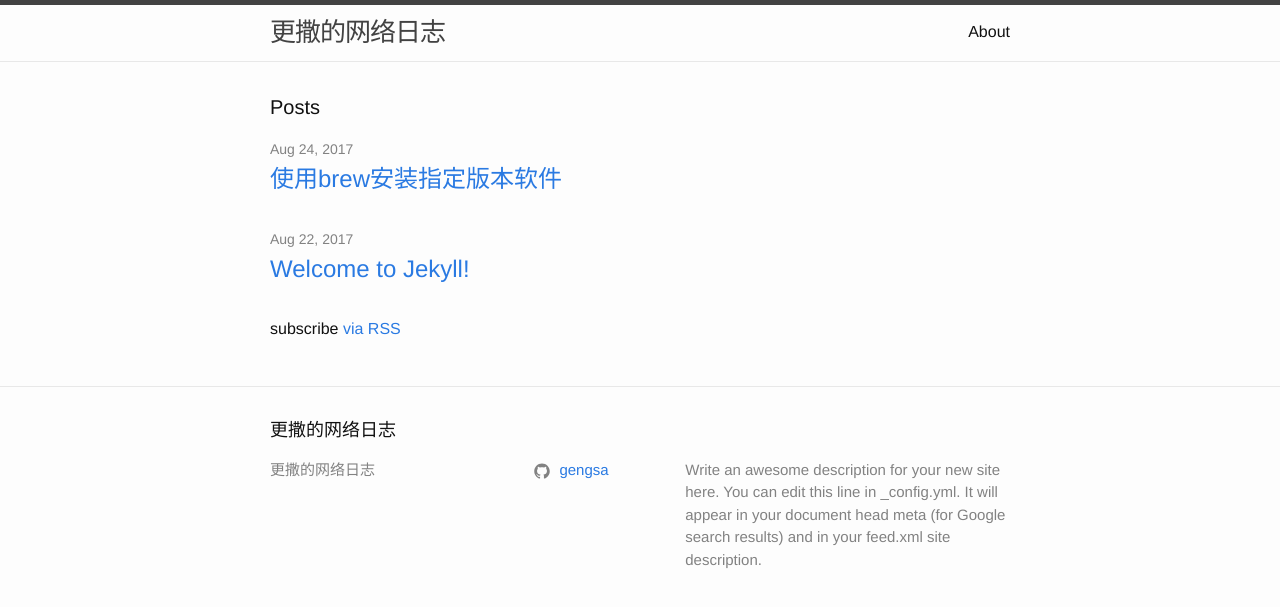
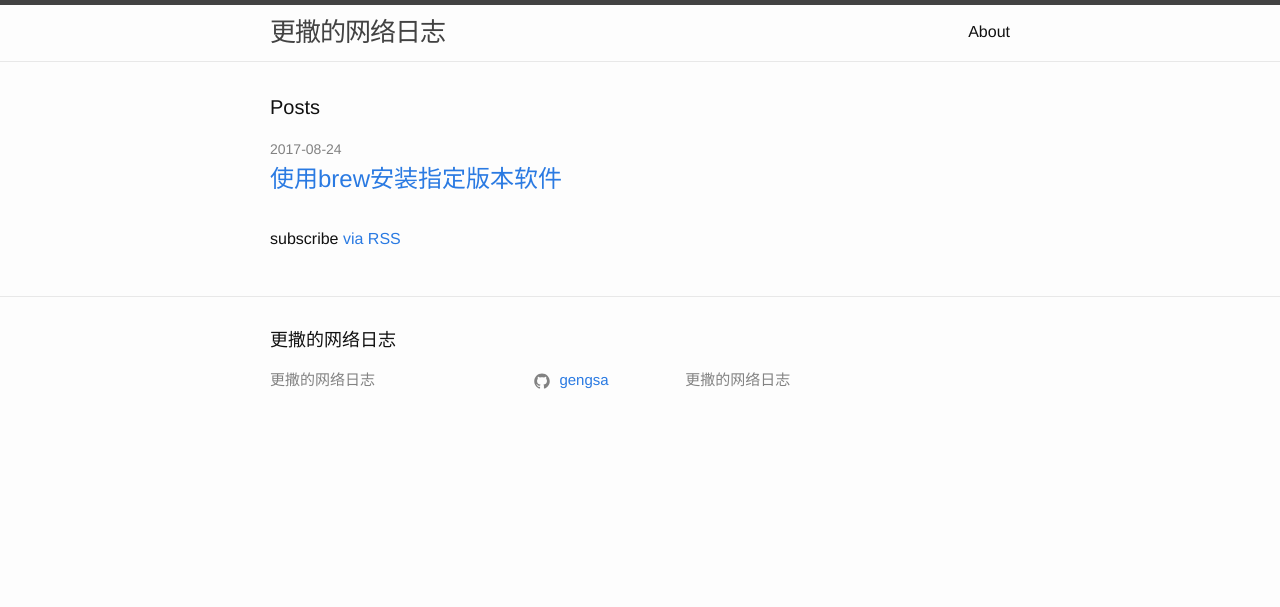
Before and after one commit to gengsa/gengsa.github.io, a Jekyll site: the page built from index.md, in a window 1280 px wide. Shown: the top 607 px of the page. Built offline with Jekyll 4.4.1, drawn with Linux system fonts in a browser that asks for light colours; part of the change alters nothing that is shown.

Commit message:
Small change for init

```diff
--- a/_config.yml
+++ b/_config.yml
@@ -15,10 +15,7 @@
 # in the templates via {{ site.myvariable }}.
 title: 更撒的网络日志
 # email: your-email@example.com
-description: > # this means to ignore newlines until "baseurl:"
-  Write an awesome description for your new site here. You can edit this
-  line in _config.yml. It will appear in your document head meta (for
-  Google search results) and in your feed.xml site description.
+description: 更撒的网络日志
 baseurl: / # the subpath of your site, e.g. /blog
 url: "https://gengsa.github.io" # the base hostname & protocol for your site, e.g. http://example.com
 # twitter_username: jekyllrb
@@ -30,12 +27,20 @@ theme: minima
 plugins:
   - jekyll-feed
 
+minima:
+  date_format: "%Y-%m-%d"
+
+# If you want to link only specific pages in your header, uncomment
+# this and add the path to the pages in order as they should show up
+#header_pages:
+# - about.html
+
 # Exclude from processing.
 # The following items will not be processed, by default. Create a custom list
 # to override the default setting.
-# exclude:
-#   - Gemfile
-#   - Gemfile.lock
+exclude:
+  - Gemfile
+  - Gemfile.lock
 #   - node_modules
 #   - vendor/bundle/
 #   - vendor/cache/
--- a/_posts/2017-08-22-welcome-to-jekyll.markdown
+++ /dev/null
@@ -1,25 +0,0 @@
----
-layout: post
-title:  "Welcome to Jekyll!"
-date:   2017-08-22 22:33:17 +0800
-categories: jekyll update
----
-You’ll find this post in your `_posts` directory. Go ahead and edit it and re-build the site to see your changes. You can rebuild the site in many different ways, but the most common way is to run `jekyll serve`, which launches a web server and auto-regenerates your site when a file is updated.
-
-To add new posts, simply add a file in the `_posts` directory that follows the convention `YYYY-MM-DD-name-of-post.ext` and includes the necessary front matter. Take a look at the source for this post to get an idea about how it works.
-
-Jekyll also offers powerful support for code snippets:
-
-{% highlight ruby %}
-def print_hi(name)
-  puts "Hi, #{name}"
-end
-print_hi('Tom')
-#=> prints 'Hi, Tom' to STDOUT.
-{% endhighlight %}
-
-Check out the [Jekyll docs][jekyll-docs] for more info on how to get the most out of Jekyll. File all bugs/feature requests at [Jekyll’s GitHub repo][jekyll-gh]. If you have questions, you can ask them on [Jekyll Talk][jekyll-talk].
-
-[jekyll-docs]: https://jekyllrb.com/docs/home
-[jekyll-gh]:   https://github.com/jekyll/jekyll
-[jekyll-talk]: https://talk.jekyllrb.com/
```
Also changed, not shown: _posts/2017-08-24-brew-install-specific-version-formula.markdown (renamed from _posts/2017/2017-08-24-brew-install-specific-version-formula.markdown).
